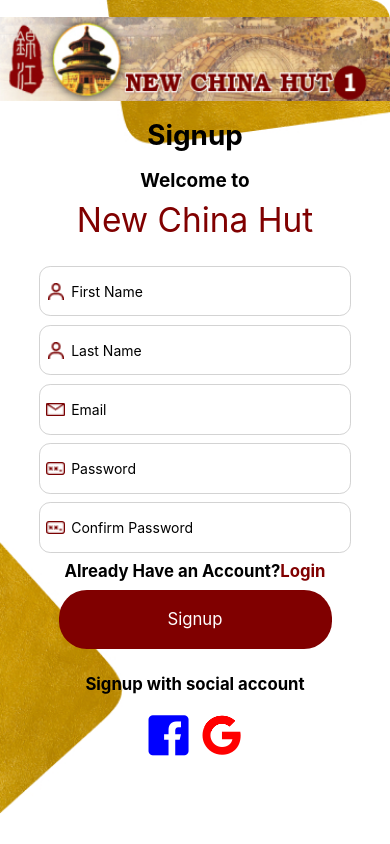
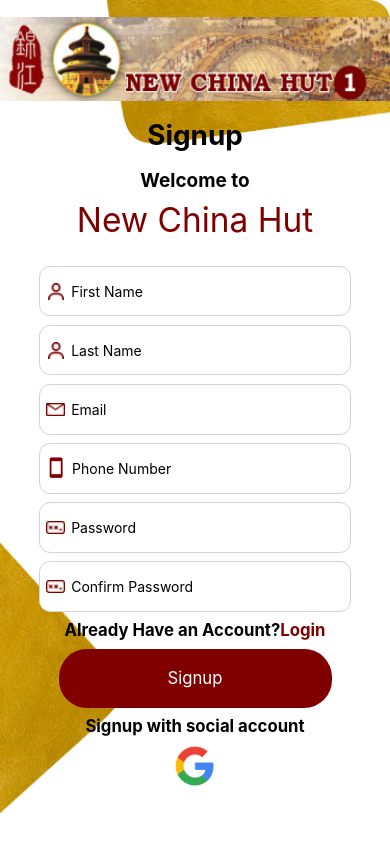
Before and after one commit to Complete-Software-So-utions/NewChinaHut, a React Native app: screen /Signup in a window 390 px wide. Built offline with nearby package versions, Linux system fonts and the light colour scheme.

Commit message:
38rd commit

```diff
--- a/src/screens/Login.js
+++ b/src/screens/Login.js
@@ -145,10 +145,12 @@
         style={{
           flexDirection: 'row',
           marginTop: height * 0.02,
-          width: width * 0.25,
-          justifyContent: 'center',
         }}>
-        <AntDesign name="google" size={scale(40)} color="red" />
+        <Image
+          source={require('../assets/google.png')}
+          resizeMode="contain"
+          style={{width: width * 0.2, height: height * 0.05}}
+        />
       </View>
     </ImageBackground>
   );
--- a/src/screens/Signup.js
+++ b/src/screens/Signup.js
@@ -7,11 +7,13 @@
   TextInput,
   TouchableOpacity,
   ImageBackground,
+  ScrollView,
 } from 'react-native';
 import React from 'react';
 import {scale} from 'react-native-size-matters';
 import Entypo from 'react-native-vector-icons/Entypo';
 import AntDesign from 'react-native-vector-icons/AntDesign';
+import MaterialCommunityIcons from 'react-native-vector-icons/MaterialCommunityIcons';
 
 const {width, height} = Dimensions.get('window');
 
@@ -26,6 +28,12 @@
         resizeMode="stretch"
         style={styles.header}
       />
+      <ScrollView
+        style={{width: width}}
+        contentContainerStyle={{
+          alignItems: 'center',
+          paddingBottom: height * 0.05,
+        }}>
         <Text style={styles.log}>Signup</Text>
         <Text style={styles.welcome}>Welcome to</Text>
         <Text style={styles.nch}>New China Hut</Text>
@@ -67,6 +75,18 @@
             />
           </View>
           <View style={styles.con}>
+            <MaterialCommunityIcons
+              name="cellphone"
+              size={scale(20)}
+              color="maroon"
+            />
+            <TextInput
+              style={styles.ti}
+              placeholder="Phone Number"
+              onChangeText={() => {}}
+            />
+          </View>
+          <View style={styles.con}>
             <Image
               source={require('../assets/pass.png')}
               resizeMode="contain"
@@ -104,7 +124,7 @@
         </TouchableOpacity>
         <Text
           style={{
-          marginTop: height * 0.03,
+            marginTop: height * 0.01,
             fontSize: scale(15),
             fontWeight: 'bold',
             color: 'black',
@@ -114,13 +134,15 @@
         <View
           style={{
             flexDirection: 'row',
-          marginTop: height * 0.02,
-          width: width * 0.25,
-          justifyContent: 'space-between',
+            marginTop: height * 0.01,
           }}>
-        <Entypo name="facebook" size={scale(40)} color="blue" />
-        <AntDesign name="google" size={scale(40)} color="red" />
+          <Image
+            source={require('../assets/google.png')}
+            resizeMode="contain"
+            style={{width: width * 0.2, height: height * 0.05}}
+          />
         </View>
+      </ScrollView>
     </ImageBackground>
   );
 };
```
Also changed, not shown: src/assets/google.png (added), src/assets/googleicon.png (added). Lines whose indentation alone changed are shown as unchanged.
